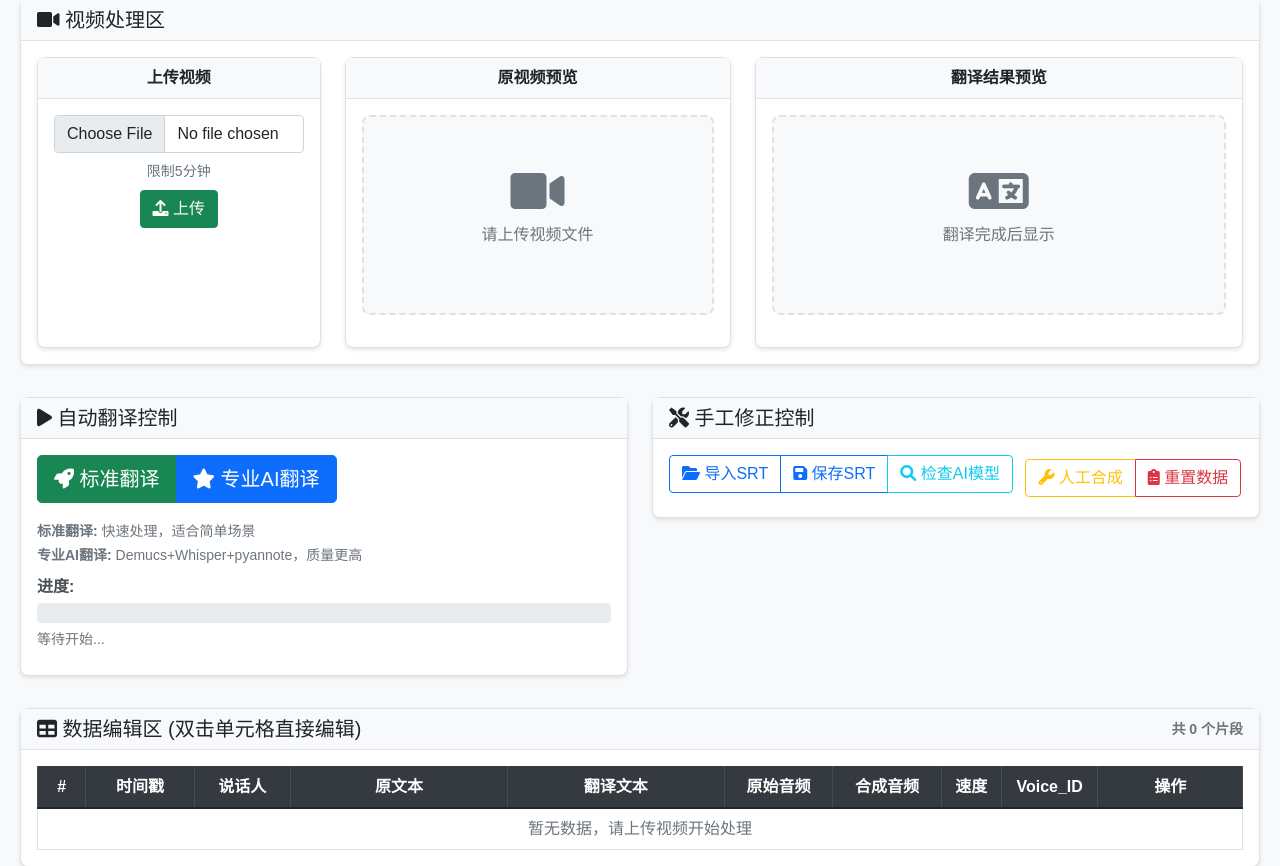
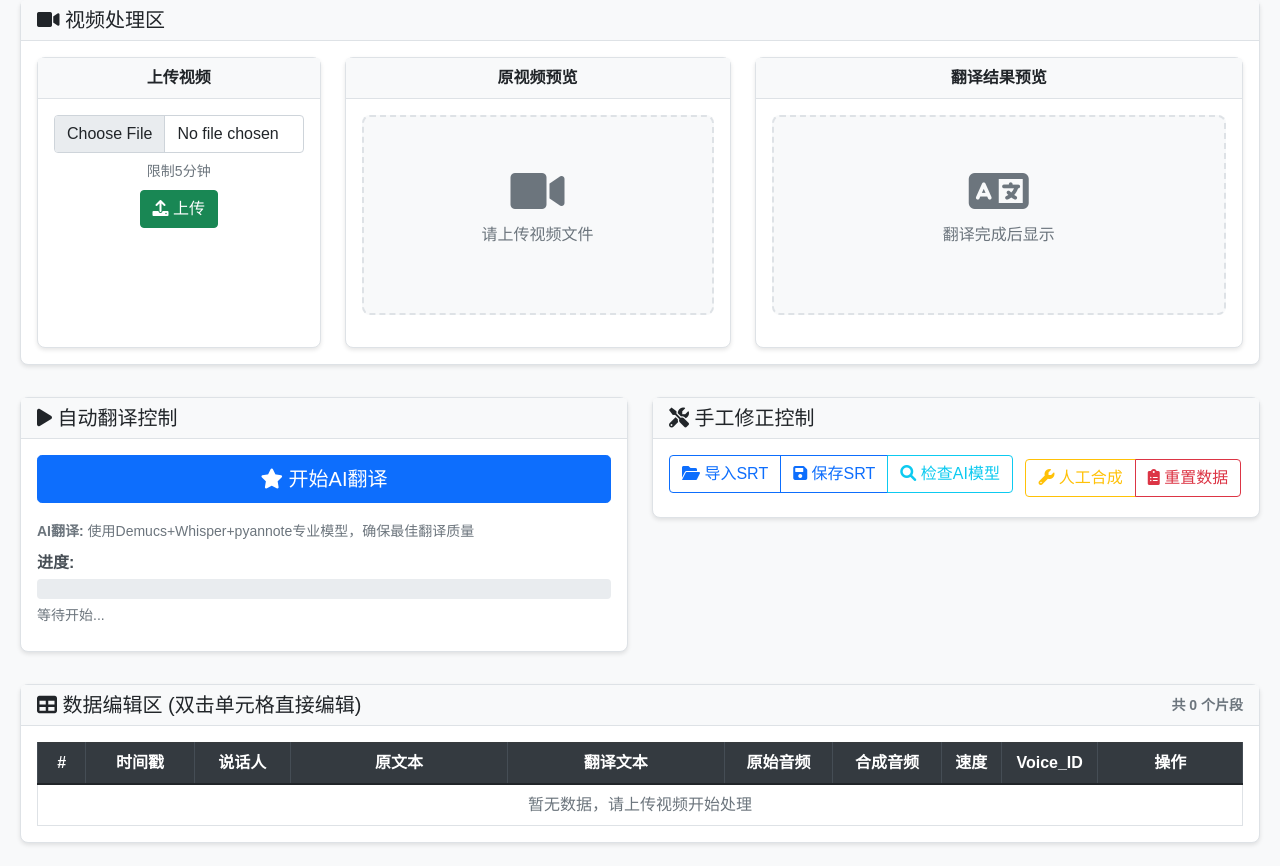
Before and after one commit to backearth1/minimax-video-translation, a Flask app: page / in a window 1280 px wide. Shown: the part 417-1283 px from the top of the page. Run offline with Flask 3, Linux system fonts and the light colour scheme; some libraries are stand-ins or nearby versions.

Commit message:
移除标准翻译选项，专注于高质量AI翻译
### 界面简化
- **删除标准翻译**: 移除标准翻译按钮和相关代码，专注于专业AI翻译
- **统一入口**: 将"专业AI翻译"重命名为"开始AI翻译"，成为唯一处理选项
- **清理代码**: 删除startProcessing方法和所有相关的标准翻译逻辑

### 质量优先
- **专业模型**: AI翻译强制使用最高质量模型(Whisper large-v2)
- **效果保证**: prioritize_quality=True确保最佳识别和翻译效果
- **模型检测**: 改进pyannote.audio检测逻辑，正确识别已缓存模型

### 用户体验
- **简化选择**: 用户无需在标准/专业之间纠结，直接获得最佳效果
- **统一界面**: 单一AI翻译按钮，界面更清爽
- **质量承诺**: 明确标注使用专业模型确保翻译质量

目标：达到可用的高质量翻译效果

🤖 Generated with [Claude Code](https://claude.ai/code)

Co-Authored-By: Claude <noreply@anthropic.com>

```diff
--- a/static/js/main.js
+++ b/static/js/main.js
@@ -71,12 +71,7 @@ class VideoTranslatorApp {
             this.uploadVideo();
         });
 
-        // 开始处理
-        document.getElementById('startProcessing').addEventListener('click', () => {
-            this.startProcessing();
-        });
-
-        // 开始专业AI处理
+        // 开始AI翻译处理
         document.getElementById('startProfessionalProcessing').addEventListener('click', () => {
             this.startProfessionalProcessing();
         });
@@ -275,8 +270,7 @@ class VideoTranslatorApp {
                 this.addLog('INFO', '视频上传成功: ' + result.filename);
                 this.showNotification('视频上传成功', 'success');
 
-                // 启用开始处理按钮
-                document.getElementById('startProcessing').disabled = false;
+                // 启用AI翻译按钮
                 document.getElementById('startProfessionalProcessing').disabled = false;
             } else {
                 this.addLog('ERROR', '视频上传失败: ' + result.message);
@@ -288,53 +282,6 @@ class VideoTranslatorApp {
         } finally {
             uploadBtn.innerHTML = '<i class=\"fas fa-upload\"></i> 上传';
             uploadBtn.disabled = false;
-        }
-    }
-
-    // 开始处理
-    async startProcessing() {
-        if (this.isProcessing) {
-            this.showNotification('正在处理中，请稍候...', 'info');
-            return;
-        }
-
-        // 验证配置
-        if (!this.config.group_id || !this.config.api_key) {
-            this.showNotification('请先配置Group ID和API Key', 'warning');
-            return;
-        }
-
-        this.isProcessing = true;
-        const startBtn = document.getElementById('startProcessing');
-        startBtn.innerHTML = '<span class=\"loading\"></span>处理中...';
-        startBtn.disabled = true;
-
-        try {
-            const response = await fetch('/api/process/start', {
-                method: 'POST',
-                headers: {
-                    'Content-Type': 'application/json'
-                }
-            });
-
-            const result = await response.json();
-            if (result.status === 'success') {
-                this.addLog('INFO', '自动翻译处理已开始');
-                this.startProgressMonitoring();
-            } else {
-                this.addLog('ERROR', '处理启动失败: ' + result.message);
-                this.showNotification('处理启动失败: ' + result.message, 'error');
-                this.isProcessing = false;
-            }
-        } catch (error) {
-            this.addLog('ERROR', '处理启动异常: ' + error.message);
-            this.showNotification('处理启动异常', 'error');
-            this.isProcessing = false;
-        } finally {
-            if (!this.isProcessing) {
-                startBtn.innerHTML = '<i class=\"fas fa-rocket\"></i> 标准翻译';
-                startBtn.disabled = false;
-            }
         }
     }
 
@@ -356,8 +303,7 @@ class VideoTranslatorApp {
         startBtn.innerHTML = '<span class=\"loading\"></span>专业AI处理中...';
         startBtn.disabled = true;
 
-        // 禁用标准处理按钮
-        document.getElementById('startProcessing').disabled = true;
+        // 禁用AI翻译按钮，避免重复处理
 
         try {
             const response = await fetch('/api/process/professional', {
@@ -383,9 +329,8 @@ class VideoTranslatorApp {
             this.isProcessing = false;
         } finally {
             if (!this.isProcessing) {
-                startBtn.innerHTML = '<i class=\"fas fa-star\"></i> 专业AI翻译';
+                startBtn.innerHTML = '<i class=\"fas fa-star\"></i> 开始AI翻译';
                 startBtn.disabled = false;
-                document.getElementById('startProcessing').disabled = false;
             }
         }
     }
@@ -403,11 +348,8 @@ class VideoTranslatorApp {
                         clearInterval(progressInterval);
                         this.isProcessing = false;
 
-                        const startBtn = document.getElementById('startProcessing');
                         const professionalBtn = document.getElementById('startProfessionalProcessing');
-                        startBtn.innerHTML = '<i class=\"fas fa-rocket\"></i> 标准翻译';
-                        startBtn.disabled = false;
-                        professionalBtn.innerHTML = '<i class=\"fas fa-star\"></i> 专业AI翻译';
+                        professionalBtn.innerHTML = '<i class=\"fas fa-star\"></i> 开始AI翻译';
                         professionalBtn.disabled = false;
 
                         if (data.processing_status === 'completed') {
--- a/templates/index.html
+++ b/templates/index.html
@@ -196,18 +196,14 @@
                         <h5 class="mb-0"><i class="fas fa-play"></i> 自动翻译控制</h5>
                     </div>
                     <div class="card-body">
-                        <div class="btn-group mb-3" role="group">
-                            <button type="button" class="btn btn-success btn-lg" id="startProcessing">
-                                <i class="fas fa-rocket"></i> 标准翻译
-                            </button>
-                            <button type="button" class="btn btn-primary btn-lg" id="startProfessionalProcessing">
-                                <i class="fas fa-star"></i> 专业AI翻译
+                        <div class="mb-3">
+                            <button type="button" class="btn btn-primary btn-lg w-100" id="startProfessionalProcessing">
+                                <i class="fas fa-star"></i> 开始AI翻译
                             </button>
                         </div>
                         <div class="mb-2">
                             <small class="text-muted">
-                                <strong>标准翻译:</strong> 快速处理，适合简单场景<br>
-                                <strong>专业AI翻译:</strong> Demucs+Whisper+pyannote，质量更高
+                                <strong>AI翻译:</strong> 使用Demucs+Whisper+pyannote专业模型，确保最佳翻译质量
                             </small>
                         </div>
                         <div class="mb-2">
```
Also changed, not shown: modules/model_manager.py (+31 -12 lines).
